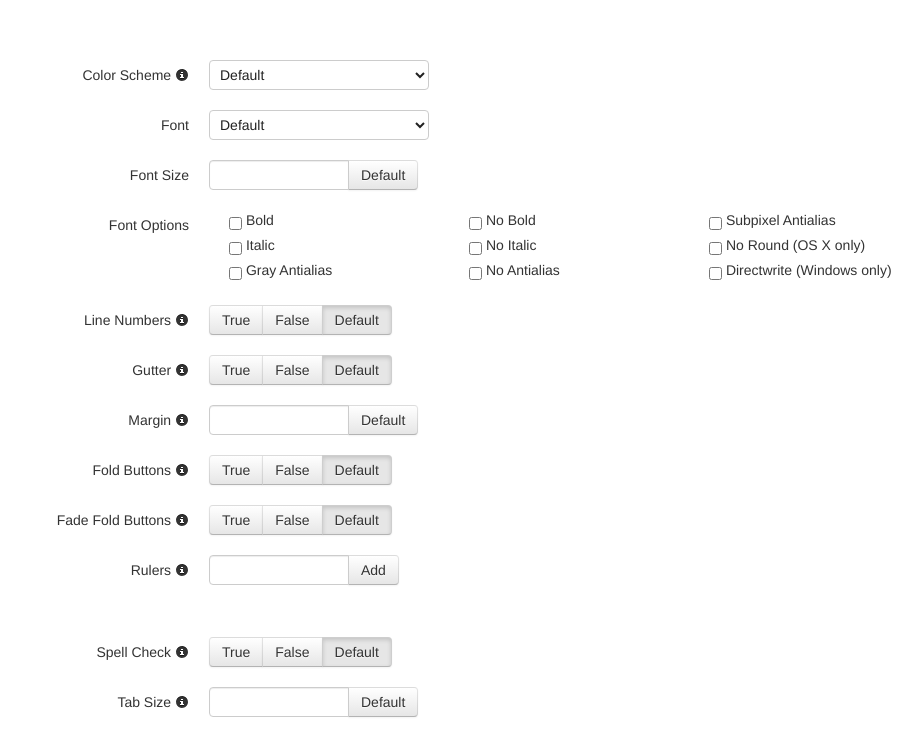
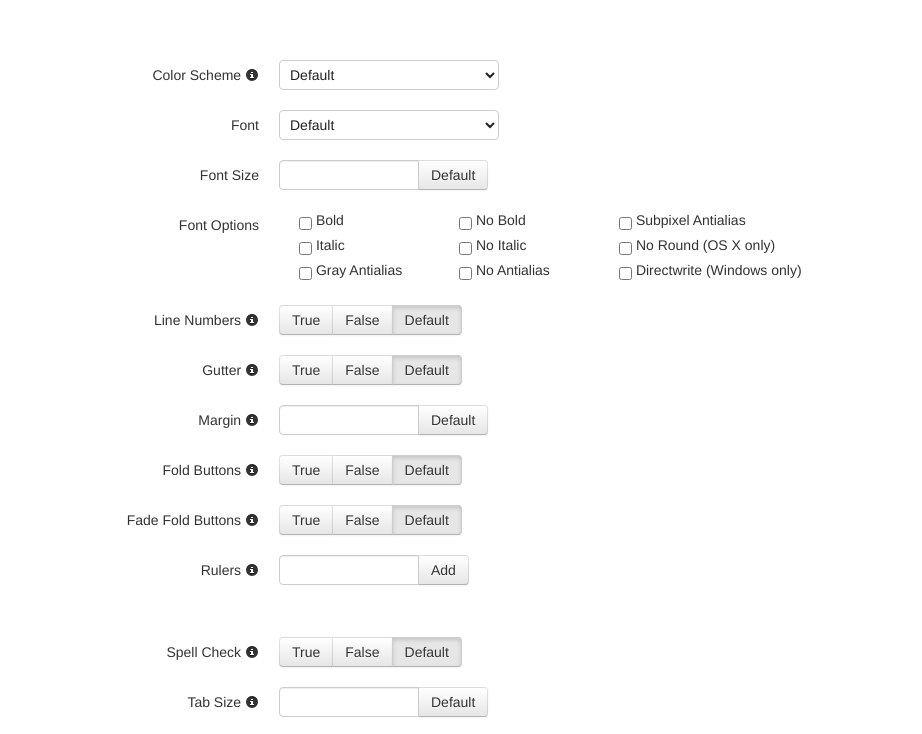
Before and after one commit to EduardoLopes/sublime-config, a plain HTML site: page index.html in a window 1280 px wide. Shown: the top 734 px of the page, without its empty margins (141-1063 px from the left). Drawn offline with Linux system fonts and the light colour scheme.

Commit message:
Layout adjustment

```diff
--- a/css/main.css
+++ b/css/main.css
@@ -117,6 +117,14 @@ a:-webkit-any-link {
 
 .popover {
     max-width: 500px;
+}
+
+.form-horizontal .control-label {
+    width: 230px;
+}
+
+.form-horizontal .controls {
+    margin-left: 250px;
 }
 
 /* ==========================================================================
--- a/index.html
+++ b/index.html
@@ -78,7 +78,7 @@
                             <label class="control-label" for="font_options">Font Options</label>
                             <div class="controls">
                                 <div id="row">
-                                    <div class="span3">
+                                    <div class="span2">
                                         <label for="bold">
                                             <input id="bold" type="checkbox" value="bold" data-name="font_options" /> Bold
                                         </label>
@@ -89,7 +89,7 @@
                                             <input id="gray_antialias" type="checkbox" value="gray_antialias" data-name="font_options" /> Gray Antialias
                                         </label>
                                     </div>
-                                    <div class="span3">
+                                    <div class="span2">
                                         <label for="no_bold">
                                             <input id="no_bold" type="checkbox" value="no_bold" data-name="font_options" /> No Bold
                                         </label>
```
